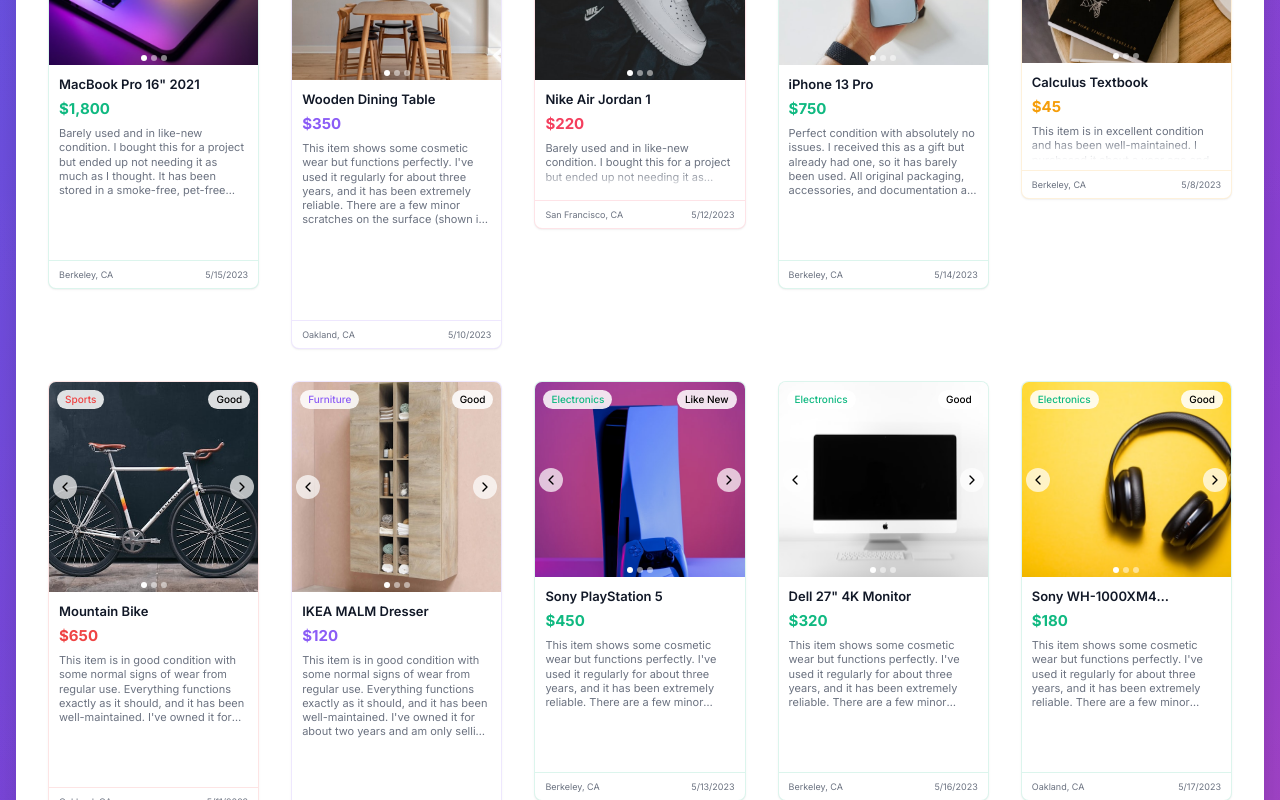
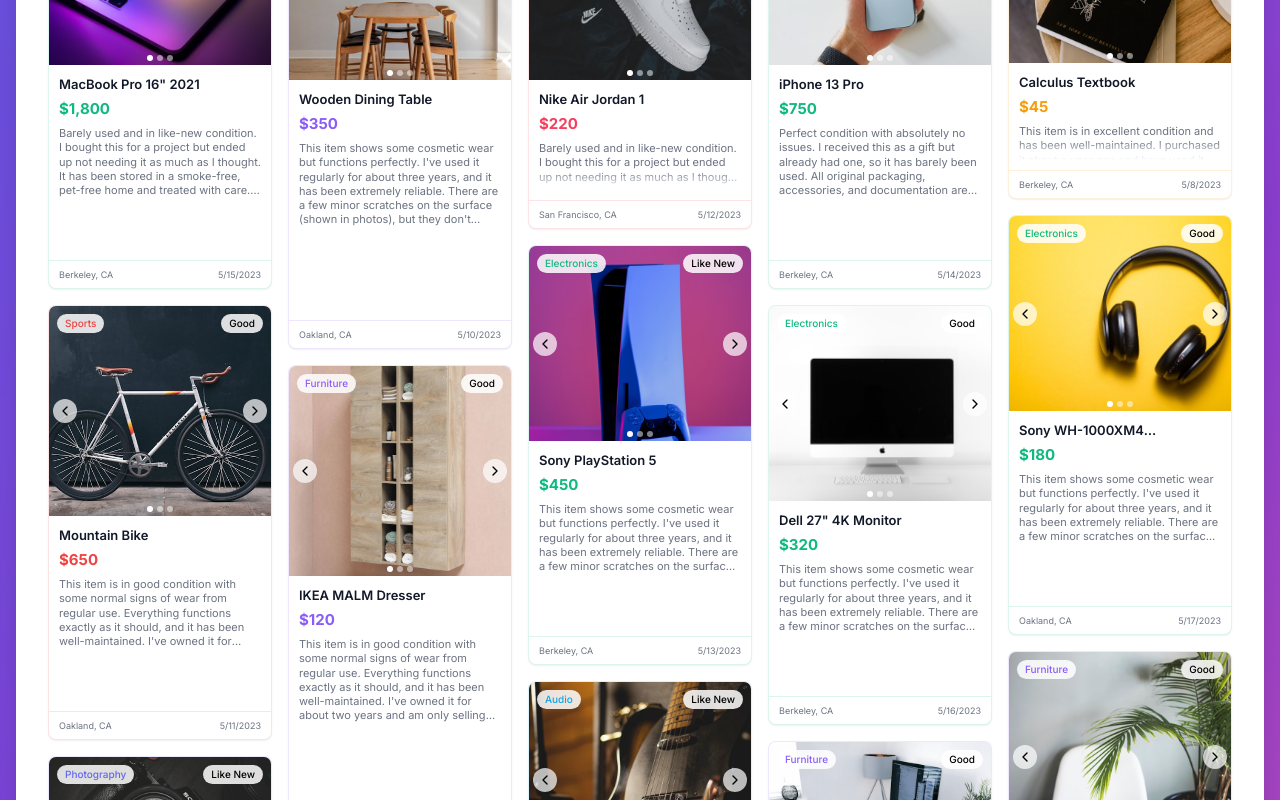
Before and after one commit to hzhou279/CalTrade, a Next.js app: page / in a window 1280 px wide. Shown: the part 480-1280 px from the top of the page. Built offline with nearby package versions, Linux system fonts and the light colour scheme.

Commit message:
Implement masonry-style layout for consistent vertical spacing

```diff
--- a/src/app/page.tsx
+++ b/src/app/page.tsx
@@ -289,30 +289,76 @@ export default function MarketplacePage() {
                     <p className="text-gray-500">Try adjusting your filters or search query</p>
                   </div>
                 ) : (
-                  <div style={{ display: "flex", flexWrap: "wrap", margin: "-16px" }}>
-                    {filteredItems.map((item) => {
-                      // Determine if this is a vehicle item
-                      const isVehicle = item.category === 'Vehicles';
+                  <>
+                    <div className="grid-cols-1 sm:grid-cols-2 md:grid-cols-3 lg:grid-cols-4 xl:grid-cols-5 hidden">
+                      {/* This div is just for responsive classes, actual content is below */}
+                      <div className="hidden"></div>
+                    </div>
 
-                      return (
-                        <div
-                          key={item.id}
-                          style={{
-                            width: "calc(20% - 32px)",
-                            margin: "16px",
-                            boxSizing: "border-box",
-                            // Responsive styles will be handled by CSS media queries
-                          }}
-                          className={`
-                            w-full sm:w-1/2 md:w-1/3 lg:w-1/4 xl:w-1/5
-                            ${isVehicle ? 'sm:w-full md:w-full lg:w-1/4 xl:w-1/5' : ''}
-                          `}
-                        >
-                          <ItemCard item={item} />
-                        </div>
-                      );
-                    })}
-                  </div>
+                    <div className="masonry-grid" style={{ display: "grid", gap: "16px", gridTemplateColumns: "repeat(5, 1fr)" }}>
+                      {(() => {
+                        // Determine number of columns based on screen size
+                        // This will be handled by CSS, but we need to prepare the data
+                        const numColumns = 5; // Default for XL screens
+
+                        // Create columns for items
+                        const columns: MarketplaceItem[][] = Array.from({ length: numColumns }, () => []);
+                        let columnIndex = 0;
+
+                        // Distribute items across columns
+                        filteredItems.forEach((item) => {
+                          // Special handling for vehicles if needed
+                          // const isVehicle = item.category === 'Vehicles';
+
+                          columns[columnIndex].push(item);
+                          columnIndex = (columnIndex + 1) % columns.length;
+                        });
+
+                        // Render columns with items
+                        return columns.map((columnItems, colIdx) => (
+                          <div key={`column-${colIdx}`} style={{ display: "flex", flexDirection: "column", gap: "16px" }}>
+                            {columnItems.map((item) => (
+                              <div key={item.id} style={{ width: "100%" }}>
+                                <ItemCard item={item} />
+                              </div>
+                            ))}
+                          </div>
+                        ));
+                      })()}
+                    </div>
+
+                    <style jsx>{`
+                      .masonry-grid {
+                        display: grid;
+                        gap: 16px;
+                        grid-template-columns: repeat(1, 1fr);
+                      }
+
+                      @media (min-width: 640px) {
+                        .masonry-grid {
+                          grid-template-columns: repeat(2, 1fr);
+                        }
+                      }
+
+                      @media (min-width: 768px) {
+                        .masonry-grid {
+                          grid-template-columns: repeat(3, 1fr);
+                        }
+                      }
+
+                      @media (min-width: 1024px) {
+                        .masonry-grid {
+                          grid-template-columns: repeat(4, 1fr);
+                        }
+                      }
+
+                      @media (min-width: 1280px) {
+                        .masonry-grid {
+                          grid-template-columns: repeat(5, 1fr);
+                        }
+                      }
+                    `}</style>
+                  </>
                 )}
               </div>
             </div>
```
